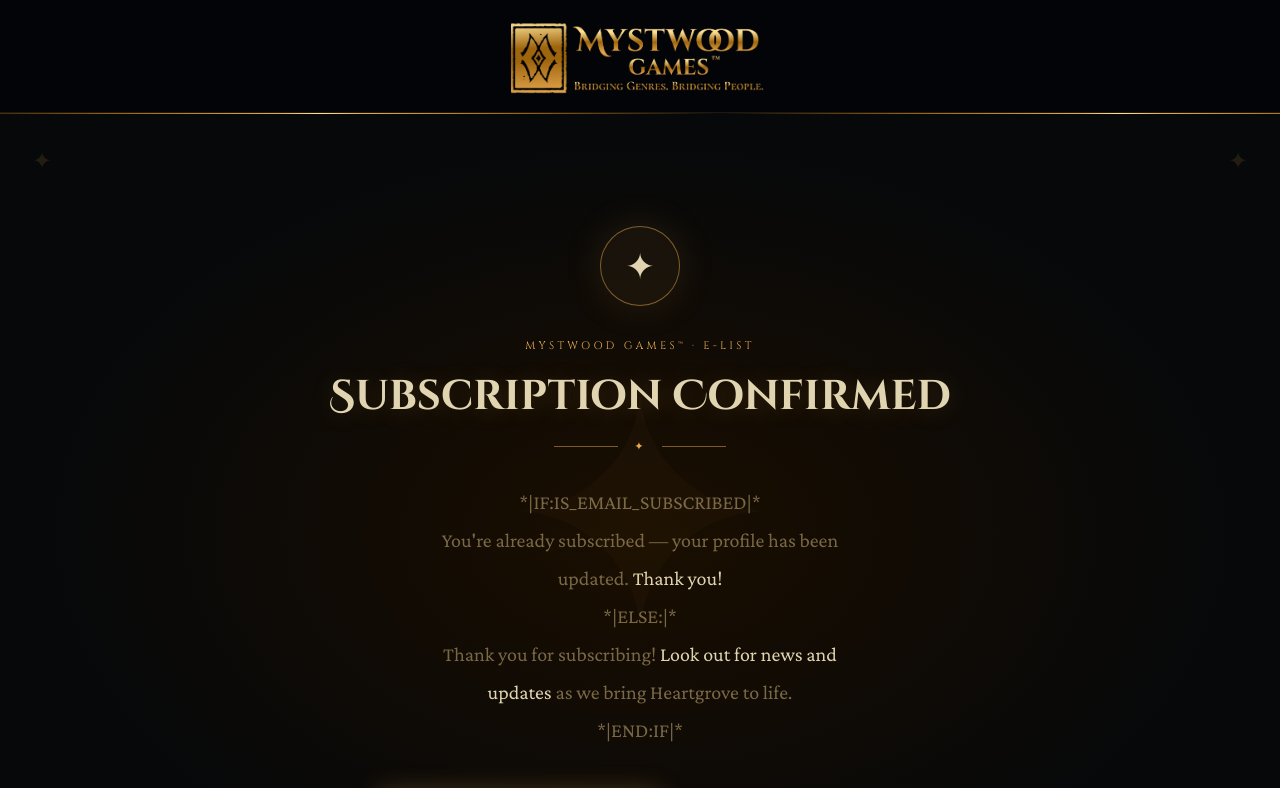
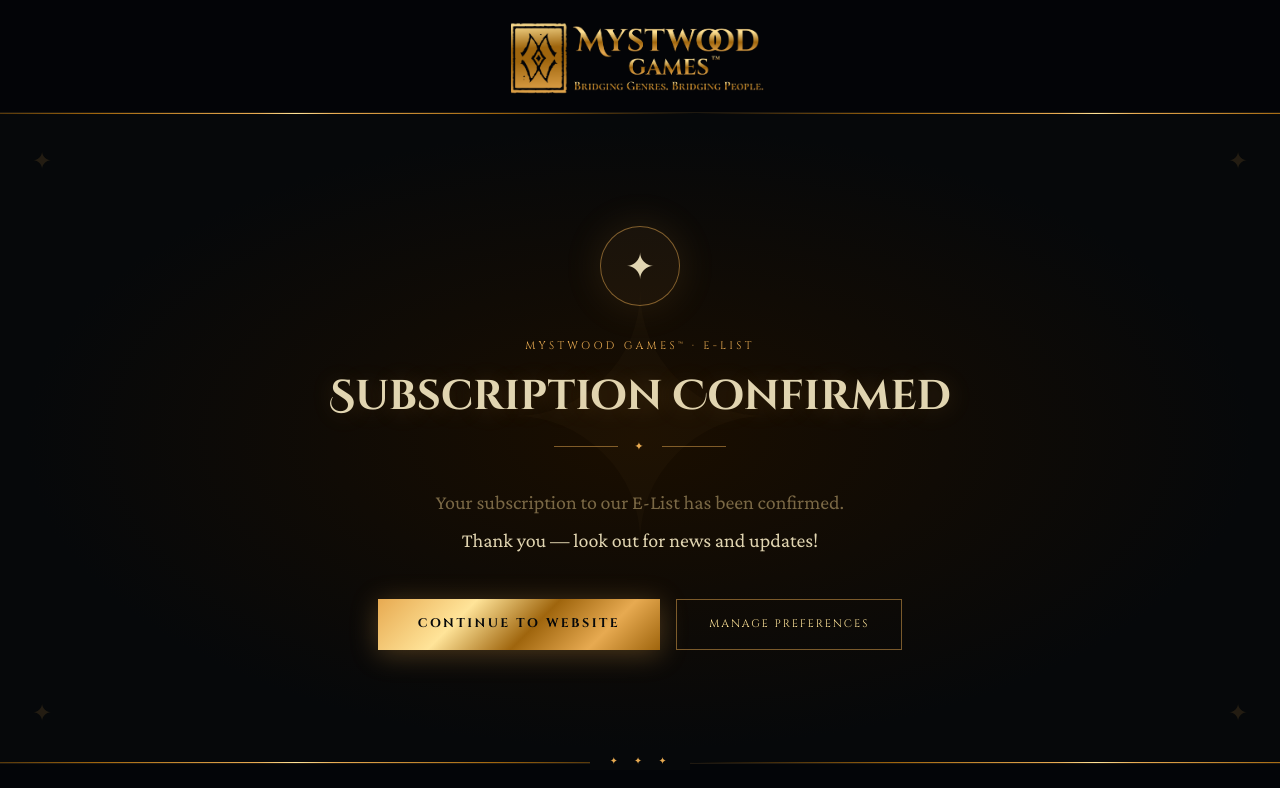
Before and after one commit to Skookuri/heartgrove, a React (Vite) app: page /confirmation in a window 1280 px wide. Shown: the top 788 px of the page. Built offline with nearby package versions, Linux system fonts and the light colour scheme; the HTML template or start-up script is replaced by a standard one.

Commit message:
trying to fix vercel and the confirmation page

```diff
--- a/src/components/Confirmation.tsx
+++ b/src/components/Confirmation.tsx
@@ -5,12 +5,6 @@
 import logo from "/src/images/MW_Logo.png";
 
 export default function ConfirmationPage() {
-  // Mailchimp injects *|IF|* merge tags server-side before serving the page,
-  // so these template strings are left as-is for Mailchimp to process.
-  // When previewing locally they'll render as literal strings — that's expected.
-  const alreadySubscribed = "*|IF:IS_EMAIL_SUBSCRIBED|*";
-  const elseTag = "*|ELSE:|*";
-  const endIfTag = "*|END:IF|*";
 
   return (
     <>
@@ -88,29 +82,17 @@
 
           <InlineGoldRule />
 
-          {/* ── Mailchimp conditional copy ─────────────────────────────── */}
-          {/*
-            Mailchimp processes *|IF|* tags before delivering the page.
-            Both branches are included; Mailchimp strips the inactive one.
-          */}
+          {/* ── Confirmation copy ─────────────────────────────────────── */}
           <div
             className="max-w-md mx-auto mb-10 text-xl leading-[1.9]"
             style={{ fontFamily: FONTS.body, color: TEXT.muted }}
           >
-            {alreadySubscribed}
             <p>
-              You're already subscribed — your profile has been updated.{" "}
-              <span style={{ color: TEXT.cream }}>Thank you!</span>
+              Your subscription to our E-List has been confirmed.{" "}
+              <span style={{ color: TEXT.cream }}>
+                Thank you — look out for news and updates!
+              </span>
             </p>
-            {elseTag}
-            <p>
-              Thank you for subscribing!{" "}
-              <span style={{ color: TEXT.cream }}>
-                Look out for news and updates
-              </span>{" "}
-              as we bring Heartgrove to life.
-            </p>
-            {endIfTag}
           </div>
 
           {/* ── Action links ──────────────────────────────────────────── */}
```
Also changed, not shown: vercel.json.
